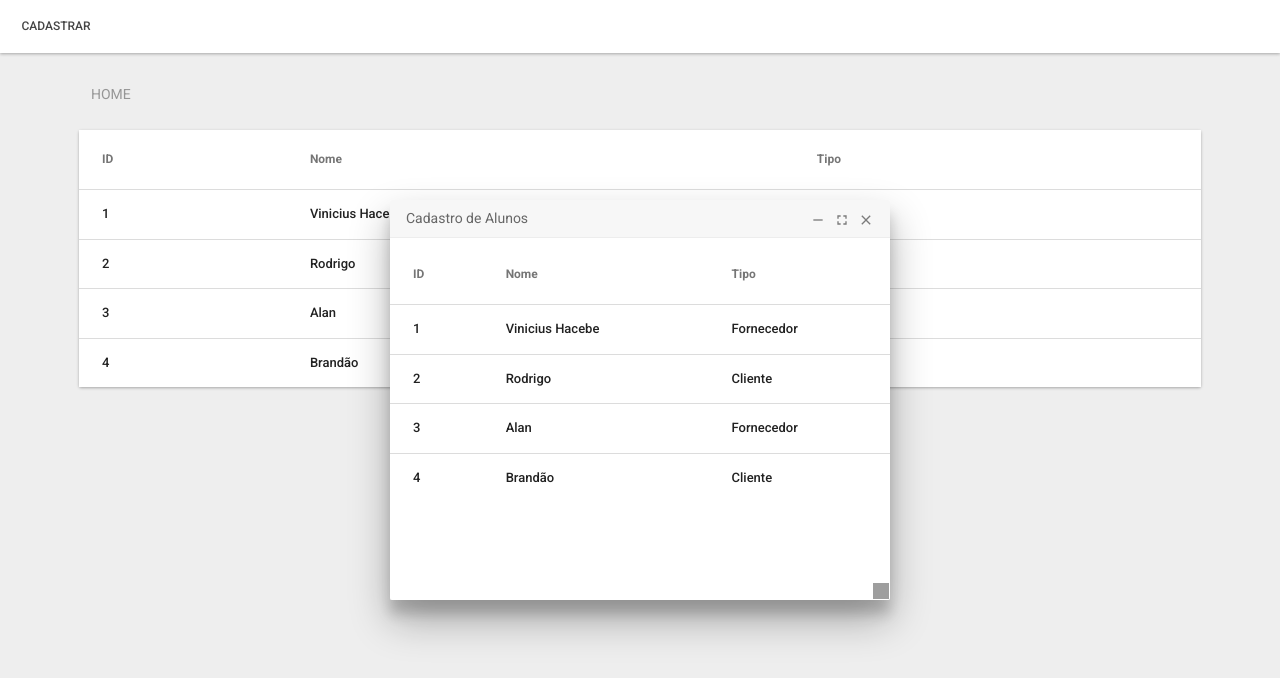
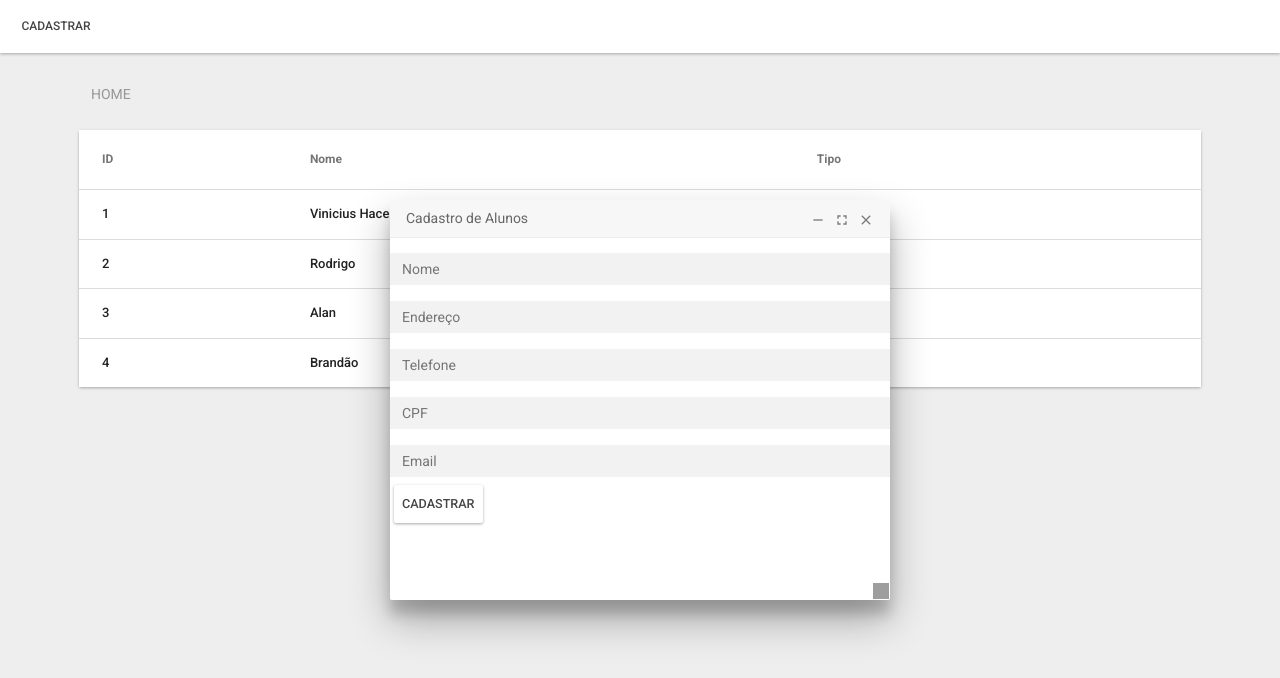
Before and after one commit to rodrigorhas/Components, a plain HTML site: page index.html in a window 1280 px wide. Both pictures are taken after a click on the button "CADASTRAR". Drawn offline with nearby package versions, Linux system fonts and the light colour scheme; grey boxes are pictures that could not be loaded.

Commit message:
X find function added and  is now available

```diff
--- a/css/style.scss
+++ b/css/style.scss
@@ -152,11 +152,11 @@ body{font-family: 'Roboto'; background-color: rgb(238, 238, 238);}
 }
 
 @keyframes ripple {
-	100% {transform: scale(2.5);}
+	100% {transform: scale(2.5); opacity: 0.05}
 }
 
 @-webkit-keyframes ripple {
-	100% {transform: scale(2.5);}
+	100% {transform: scale(2.5); opacity: 0.05}
 }
 
 .card {
@@ -367,3 +367,10 @@ ul.dropdown {
 	    }
 	}
 }
+
+.input {
+	padding: 8px 12px;
+	border: none;
+	background-color: #f2f2f2;
+	margin: 8px 0;
+}
--- a/js/app.js
+++ b/js/app.js
@@ -20,13 +20,48 @@ $(document).on('x-ready', function () {
 										fullscreen: true
 									},
 									items: [
-										new TableGrid({
-											data: '{"fields":[{"name":"ID","type":"int"},{"name":"Nome","type":"string"},{"name":"Tipo","type":"string"}],"lines":[[1,"Vinicius Hacebe","Fornecedor"],[2,"Rodrigo","Cliente"],[3,"Alan","Fornecedor"],[4,"Brand\u00e3o","Cliente"]]}'
+										new Input({
+											class: 'block',
+											placeholder: 'Nome'
+										}),
+
+										new Input({
+											class: 'block',
+											placeholder: 'Endereço'
+										}),
+
+										new Input({
+											class: 'block',
+											placeholder: 'Telefone'
+										}),
+
+										new Input({
+											class: 'block',
+											placeholder: 'CPF'
+										}),
+
+										new Input({
+											class: 'block',
+											placeholder: 'Email'
+										}),
+
+										new Button({
+											label: 'cadastrar',
+											type: 'raised',
+											listen: {
+												click: (function(e, dom){
+													// x find , passa uma string do tipo <local>:<class or id>, o ultimo parametro retorna um obj {dom: dom, obj: obj}
+													// o ultimo param nao é obrigatorio, ao contrario dos outros 2
+													var w = X.find('parent:.window', dom, true);
+													w.obj.close();
+												})
+											}
 										})
 									],
 
 									title: 'Cadastro de Alunos'
 								})
+								X.effects.loadRipple();
 							}
 						}
 					})
--- a/js/xjs/classes/Input.js
+++ b/js/xjs/classes/Input.js
@@ -1,10 +1,18 @@
 function Input(options){
 	this.options = options;
 
-	if(isset(this.init)) this.init();
+	if(isset(this.init)) this.init({
+		before: true
+	});
 }
 
 Input.extend(BaseComponent);
 
-Input.prototype.html = '<input type="text" />';
+Input.prototype.html = '<input class="input" type="text" />';
 Input.prototype.type = '';
+Input.prototype.before = function (dom) {
+	if(this.placeholder)
+		dom.attr('placeholder', this.placeholder)
+
+	return dom;
+}
--- a/js/xjs/classes/baseComponent.js
+++ b/js/xjs/classes/baseComponent.js
@@ -94,6 +94,8 @@ BaseComponent.prototype.init = function (run) {
 	if(isset(run) && isset(run.after))
 		dom = (isset(this.after(dom))) ? this.after(dom) : dom;
 
+	$components.push(this)
+
 	return this.html;
 };
 
--- a/js/xjs/xJs.js
+++ b/js/xjs/xJs.js
@@ -113,6 +113,7 @@ x.prototype = {
 	init: function (options) {
 
 		$scope = window.X.bindings = {};
+		$components = window.X.components = [];
 
 		for(var property in options){
 			this[property] = options[property];
@@ -167,6 +168,37 @@ x.prototype = {
 	        obj[itemAttr] = domElement[domAttr];
 	    }
 	    domElement[domAttr] = obj[itemAttr];
+	},
+
+	find: function (string, dom, returnObj) {
+		var p = string.split(':'),
+		p1 = p[0],
+		p2 = p[1],
+		res;
+
+		console.log(p, p1, p2)
+
+		if(p1 == 'parent') {
+			res = dom.parents(p2);
+		} else if(p1 == 'child') {
+			res = dom.find(p2);
+		} else if(p1 == 'sibling') {
+			res = dom.parent().children(p2);
+		} else if (p1 == 'global') {
+			res = $('body').find(p2);
+		}
+
+		var id = res.attr('id')
+
+		if(isset(returnObj)) {
+			for (var i = 0; i < $components.length; i++) {
+				if($components[i].id == id) {
+					res = {dom: res, obj: $components[i]}
+				}
+			};
+		}
+
+		return (isset(res)) ? res : false;
 	}
 }
 
```
Also changed, not shown: css/style.css, 1 other file.
